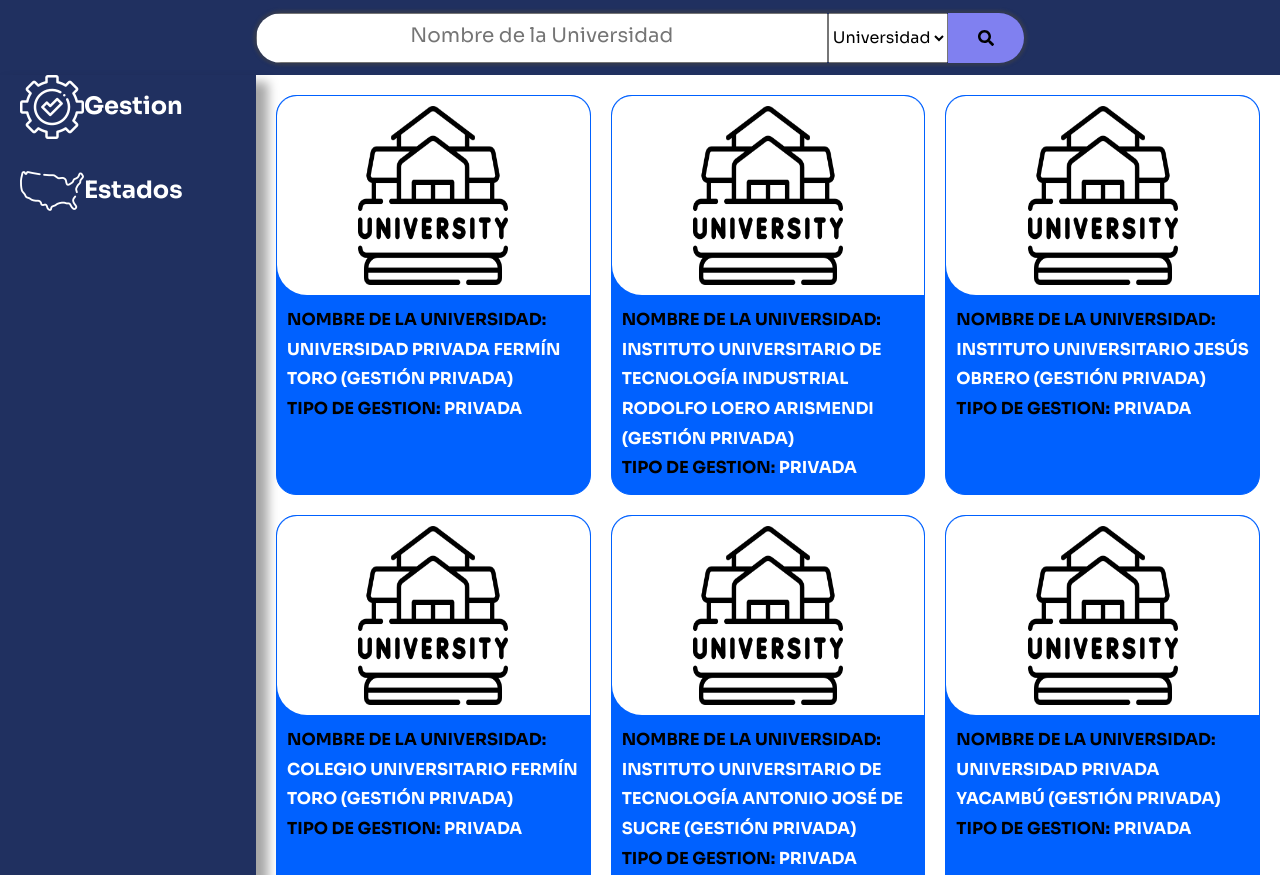
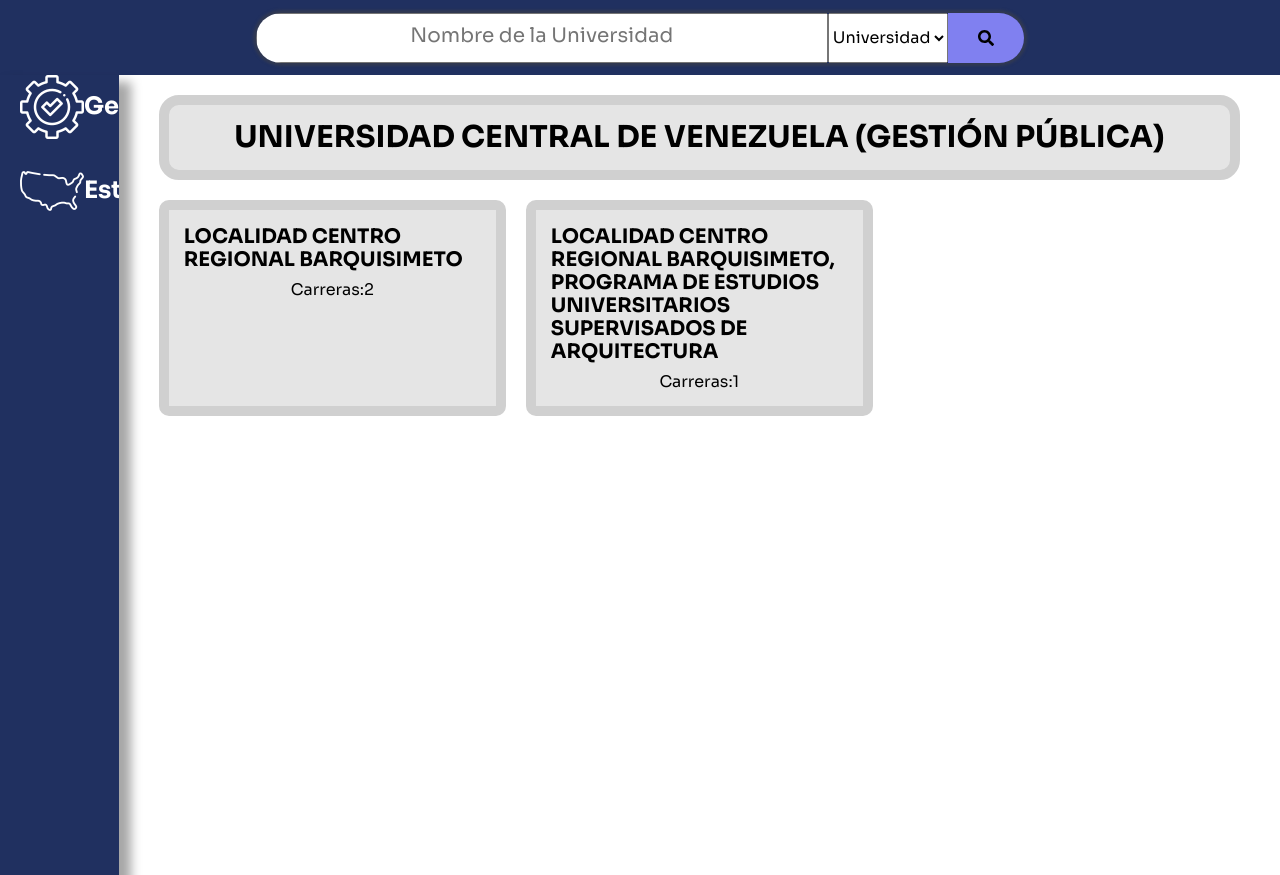
Before and after one commit to AndresBlade/web-scraping-opsu, a React (Vite) app in the folder frontend/: page / in a window 1280 px wide. Built offline with nearby package versions, Linux system fonts and the light colour scheme.

Commit message:
Hecha vista de universidad

```diff
--- a/frontend/src/App.tsx
+++ b/frontend/src/App.tsx
@@ -1,9 +1,10 @@
 import { Header } from './components/ui/Header';
 import Sidebar from './components/ui/Sidebar';
+import { University } from './components/university/University';
 import jsonStates from './data/states.json';
 import { useForm } from './hooks/useForm';
 import { SearchForm } from './interfaces/SearchForm';
-import Universities from './components/ui/Universities';
+import jsonUniversities from './data/universities.json';
 
 function App() {
 	const {
@@ -34,20 +35,15 @@
 				searchName={searchName}
 				searchOption={searchOption}
 			/>
-			<div className='app-flex'>
+			<div className="app-flex">
 				<Sidebar
 					managementType={managementType}
 					onCheckboxChange={onCheckboxChange}
 					onRadioChange={onRadioChange}
 					states={states}
 				/>
-				<Universities
-				searchName={searchName}
-				managementType={managementType}
-				states={states}
-				/>
+				<University university={jsonUniversities[9]} />
 			</div>
-
 		</>
 	);
 }
--- a/frontend/src/assets/global.css
+++ b/frontend/src/assets/global.css
@@ -55,7 +55,7 @@
 
 /*APP*/
 
-.app-flex{
+.app-flex {
 	display: flex;
 }
 
@@ -128,7 +128,7 @@
 }
 
 /*UNIVERSITIES*/
-.universities-container{
+.universities-container {
 	width: 80%;
 	height: 100vh;
 	padding: 2rem;
@@ -139,14 +139,14 @@
 	gap: 2rem;
 	overflow-y: scroll;
 }
-.universities-card{
+.universities-card {
 	border: #0061ff 1px solid;
 	background-color: #0061ff;
 	font-size: 1.1rem;
 	line-height: 1.8;
 	border-radius: 2rem;
 }
-.universities-card__image{
+.universities-card__image {
 	display: flex;
 	padding: 1rem;
 	justify-content: center;
@@ -154,10 +154,10 @@
 	height: 50%;
 	border-radius: 2rem 2rem 0 3rem;
 }
-.universities-card__image_png{
+.universities-card__image_png {
 	width: 150px;
 }
-.universities-card__info{
+.universities-card__info {
 	padding: 1rem;
 	height: 50%;
 	overflow-y: scroll;
@@ -165,10 +165,10 @@
 	text-transform: uppercase;
 }
 .universities-container::-webkit-scrollbar,
-.universities-card__info::-webkit-scrollbar{
+.universities-card__info::-webkit-scrollbar {
 	background-color: transparent;
 }
-h2 > span{
+h2 > span {
 	color: black;
 }
 
@@ -231,3 +231,52 @@
 		width: 30%;
 	}
 }
+
+/* University Page */
+
+.university {
+	padding: 2rem 4rem;
+	display: flex;
+	flex-direction: column;
+	align-items: center;
+	gap: 2rem;
+}
+
+.university__name {
+	display: block;
+	text-align: center;
+	width: 100%;
+	padding: 1.5rem 2rem;
+	font-size: 3rem;
+	font-weight: 700;
+	text-decoration: none;
+	color: #000000;
+	background-color: #e5e5e5;
+	border-radius: 2rem;
+	border: #d0d0d0 solid 1rem;
+}
+
+.university__locations {
+	display: grid;
+	width: 100%;
+	grid-template-columns: repeat(3, 1fr);
+	grid-template-rows: auto;
+	gap: 2rem;
+}
+
+.location-grid-element {
+	background-color: #e5e5e5;
+	padding: 1.5rem;
+	text-decoration: none;
+	display: flex;
+	flex-direction: column;
+	align-items: center;
+	gap: 1rem;
+	color: #000000;
+	border-radius: 1rem;
+	border: #d0d0d0 solid 1rem;
+}
+
+.location-grid-element__name {
+	font-size: 2rem;
+}
--- /dev/null
+++ b/frontend/src/components/university/University.tsx
@@ -0,0 +1,60 @@
+interface University {
+	id: number;
+	name: string;
+	link: string;
+	management: string;
+	location: Location[];
+}
+interface Location {
+	id: number;
+	name: string;
+	address: string;
+	link: string;
+	university_id: number;
+	career: Career[];
+}
+
+interface Career {
+	id: number;
+	name: string;
+	link: string;
+	title: string;
+	description: string;
+	location_id: number;
+	referential_index: ReferentialIndex;
+}
+
+interface ReferentialIndex {
+	career_id: number;
+	year: number;
+	index: string;
+}
+
+interface UniversityProps {
+	university: University;
+}
+
+export const University = ({ university }: UniversityProps) => {
+	return (
+		<div className="university">
+			<a className="university__name" href={university.link}>
+				{university.name}
+			</a>
+			<div className="university__locations">
+				{university.location.map(location => (
+					<a href={location.link} className="location-grid-element">
+						<h2 className="location-grid-element__name">
+							{location.name}
+						</h2>
+						<p className="location-grid-element__number-of-careers">
+							<span className="location-grid-element__number-of-careers-title">
+								Carreras:
+							</span>
+							{location.career.length}
+						</p>
+					</a>
+				))}
+			</div>
+		</div>
+	);
+};
```
